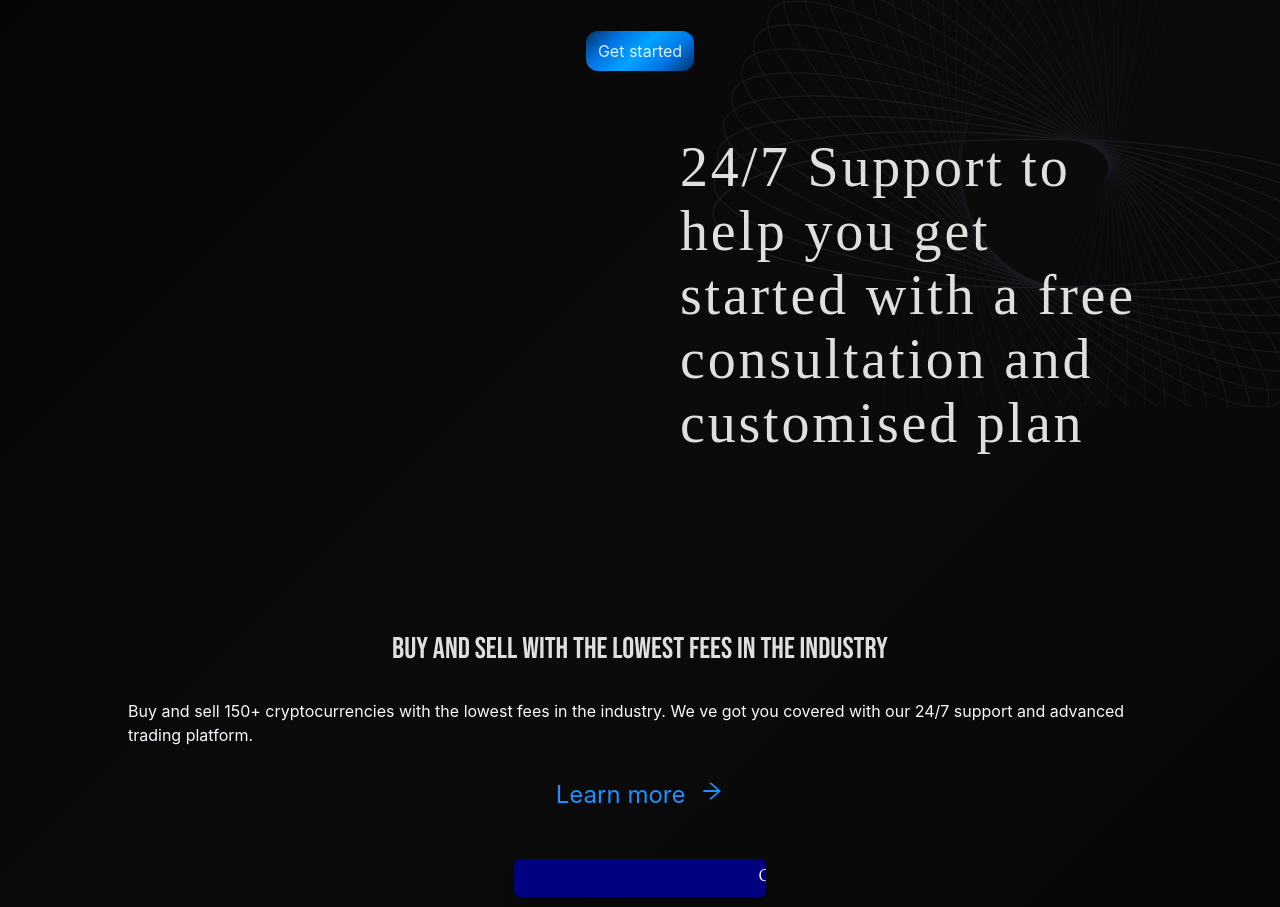
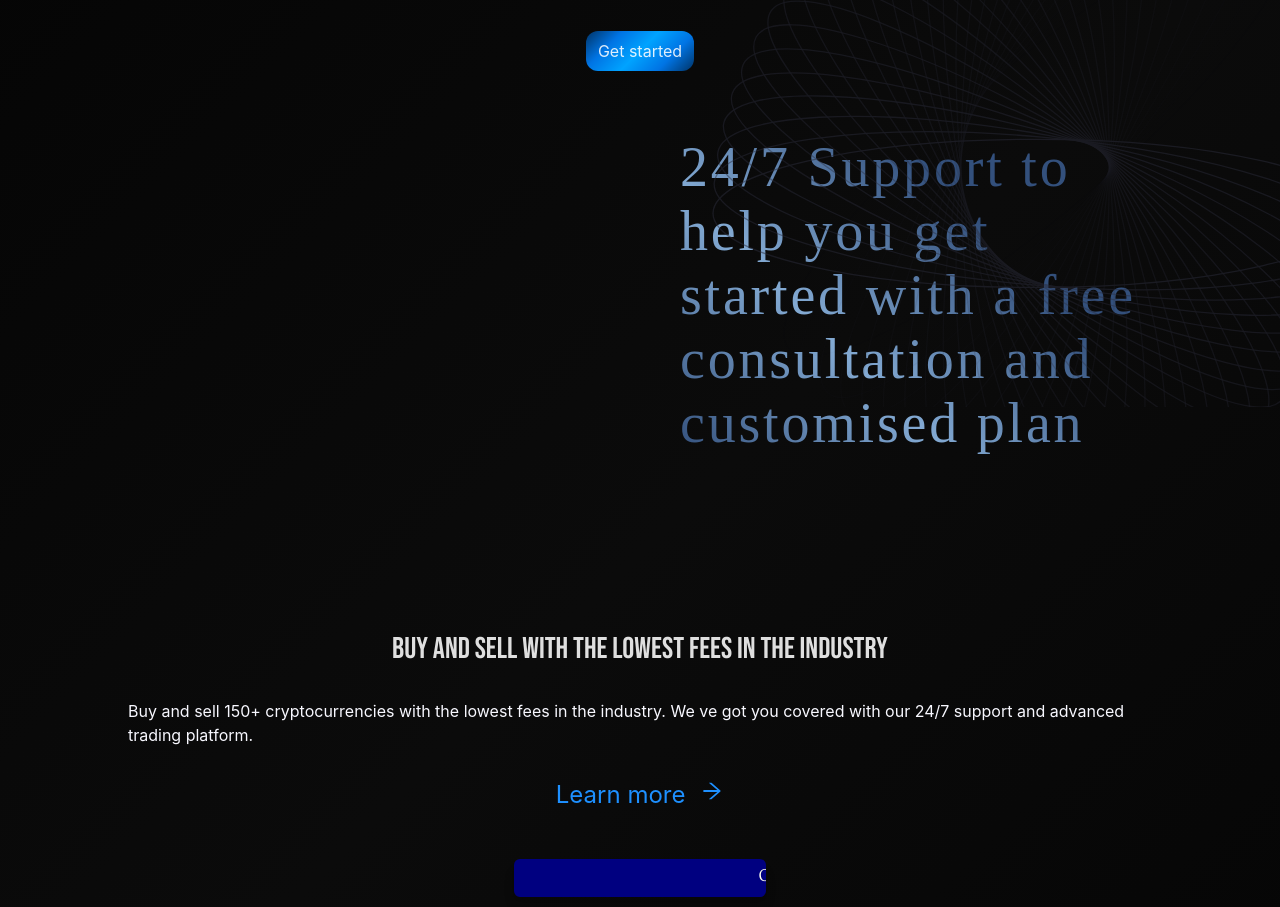
Before and after one commit to Dsmalldara/Reinverse, a React (Vite) app: page / in a window 1280 px wide. Shown: the part 920-1827 px from the top of the page. Built offline with nearby package versions, Linux system fonts and the light colour scheme; no server answers.

Commit message:
Update App.css

```diff
--- a/src/App.css
+++ b/src/App.css
@@ -48,7 +48,12 @@
   background-clip: text;
   color:transparent;
 }
-
+.circle-gradient{
+  background: linear-gradient(45deg, #33507c, #83aad3, #33507c, #33507c);
+  -webkit-background-clip: text;
+  background-clip: text;
+  color:transparent;
+}
 
 
 @media (prefers-reduced-motion: no-preference) {
```
